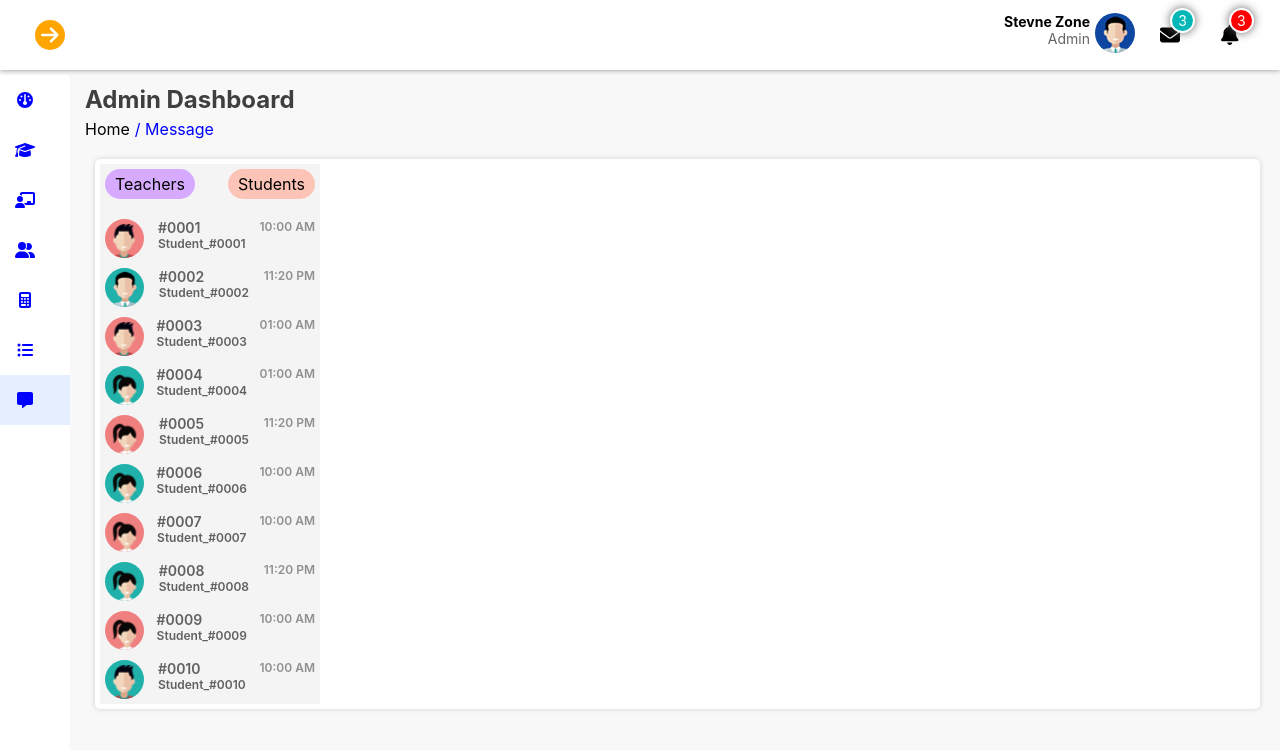
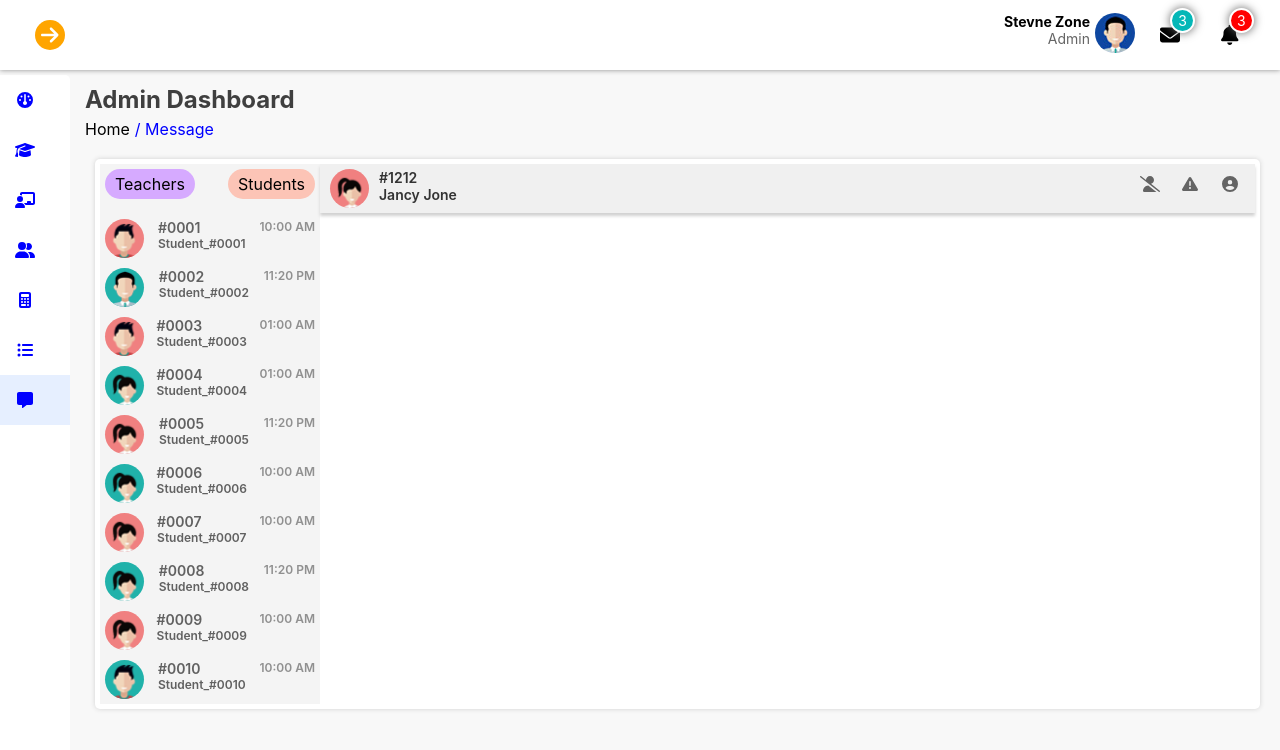
Before and after one commit to Vinoth82003/school_frontend, a React (Create React App) app: page / in a window 1280 px wide. Shown: the top 750 px of the page. Built offline with nearby package versions, Linux system fonts and the light colour scheme.

Commit message:
message box top is ready

```diff
--- a/src/Components/Message.jsx
+++ b/src/Components/Message.jsx
@@ -4,6 +4,12 @@ import photo2 from "../img/student11.png";
 import photo3 from "../img/student12.png";
 import photo4 from "../img/student13.png";
 import "../css/message.css";
+import { FontAwesomeIcon } from "@fortawesome/react-fontawesome";
+import {
+  faExclamationTriangle,
+  faUserCircle,
+  faUserSlash,
+} from "@fortawesome/free-solid-svg-icons";
 
 const Message = () => {
   const ContactDetails = () => {
@@ -57,9 +63,31 @@ const Message = () => {
               </ul>
             </div>
             <div className="message_conversation">
-                <div className="conversation_top">
-
+              <div className="conversation_top">
+                <div className="conv_prof">
+                  <div className="user_profile">
+                    <img src={photo1} alt="prof" />
+                  </div>
+                  <div className="user_name">
+                    <div className="roll">#1212</div>
+                    <div className="StudName">Jancy Jone</div>
+                  </div>
                 </div>
+                <div className="options">
+                  <div className="msgOptList block">
+                    <FontAwesomeIcon icon={faUserSlash} />
+                    <p className="text_hover">Block</p>
+                  </div>
+                  <div className="msgOptList report">
+                    <FontAwesomeIcon icon={faExclamationTriangle} />
+                    <p className="text_hover">Report</p>
+                  </div>
+                  <div className="msgOptList view">
+                    <FontAwesomeIcon icon={faUserCircle} />
+                    <p className="text_hover">View</p>
+                  </div>
+                </div>
+              </div>
             </div>
           </div>
         </section>
--- a/src/css/message.css
+++ b/src/css/message.css
@@ -27,6 +27,8 @@ ul {
 
 .message_left {
   width: 220px;
+  min-width: 220px;
+  max-width: 220px;
   background: #f4f4f4;
 }
 
@@ -64,7 +66,7 @@ ul {
   align-items: center;
   justify-content: center;
   overflow: hidden;
-  background: #ffffff;
+  background: lightcoral;
   border-radius: 50%;
   width: 39px;
   min-width: 39px;
@@ -97,3 +99,68 @@ ul {
   padding: 5px;
   box-shadow: 0px 0px 5px #d1d1d1;
 }
+
+.conversation_top {
+  display: flex;
+  align-items: flex-start;
+  justify-content: space-between;
+  flex-wrap: wrap;
+  gap: 10px;
+  width: 100%;
+  padding: 5px 10px;
+  background: #f0f0f0;
+  box-shadow: 0px 3px 3px #d1d1d1;
+}
+
+.message_conversation {
+  width: 100%;
+}
+
+.conv_prof {
+  display: flex;
+  align-items: flex-start;
+  gap: 10px;
+}
+
+.conv_prof .roll,
+.conv_prof .StudName {
+  font-size: 14px;
+  color: #333;
+}
+
+.conversation_top .msgOptList {
+  font-size: 16px;
+  position: relative;
+  width: 30px;
+  height: 30px;
+  display: flex;
+  align-items: center;
+  justify-content: center;
+}
+
+.conversation_top .msgOptList:hover .text_hover {
+  display: flex;
+  animation: move_up 0.3s ease-in forwards;
+}
+
+@keyframes move_up {
+  100% {
+    transform: translateY(0px);
+    opacity: 1;
+  }
+}
+
+.text_hover {
+  position: absolute;
+  top: 50px;
+  padding: 10px;
+  background: #333;
+  color: #fff;
+  border-radius: 5px;
+  display: flex;
+  justify-content: center;
+  transform: translateY(30px);
+  opacity: 0;
+  font-size: 14px;
+  display: none;
+}
```
